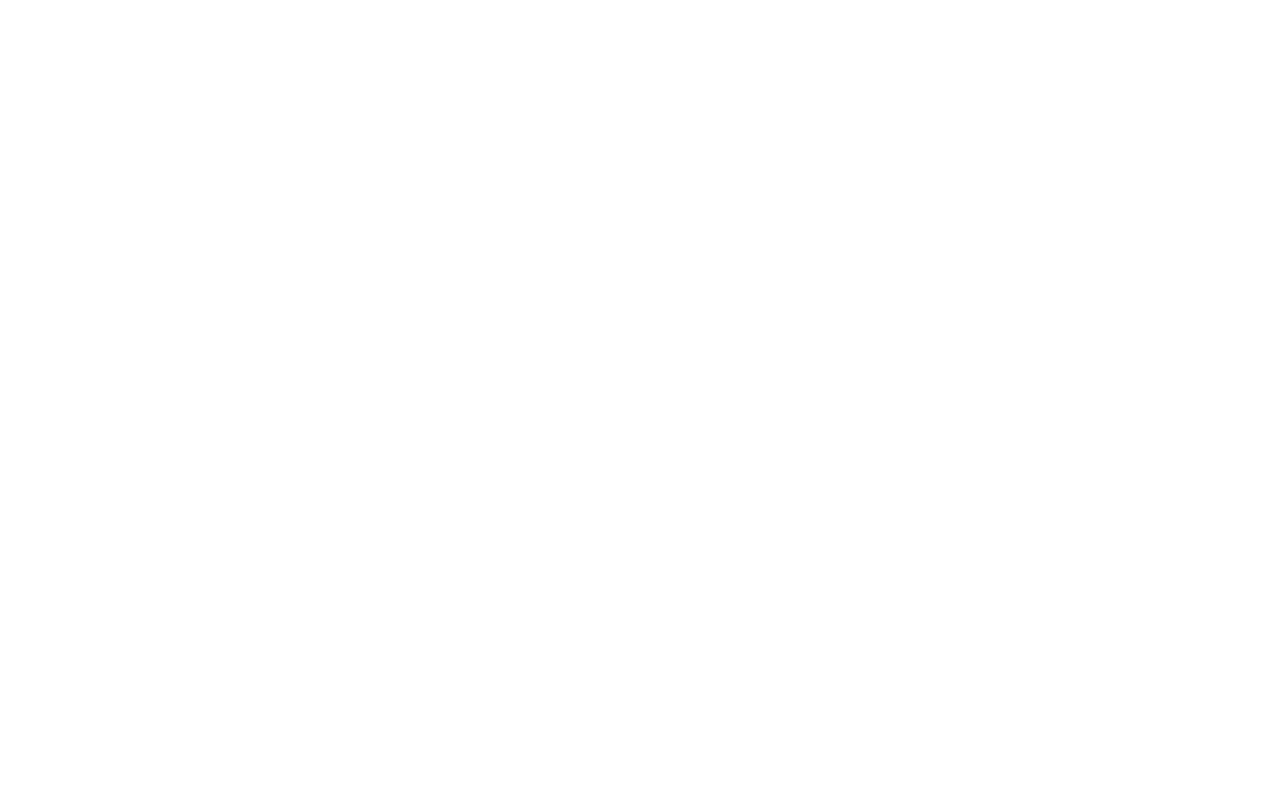
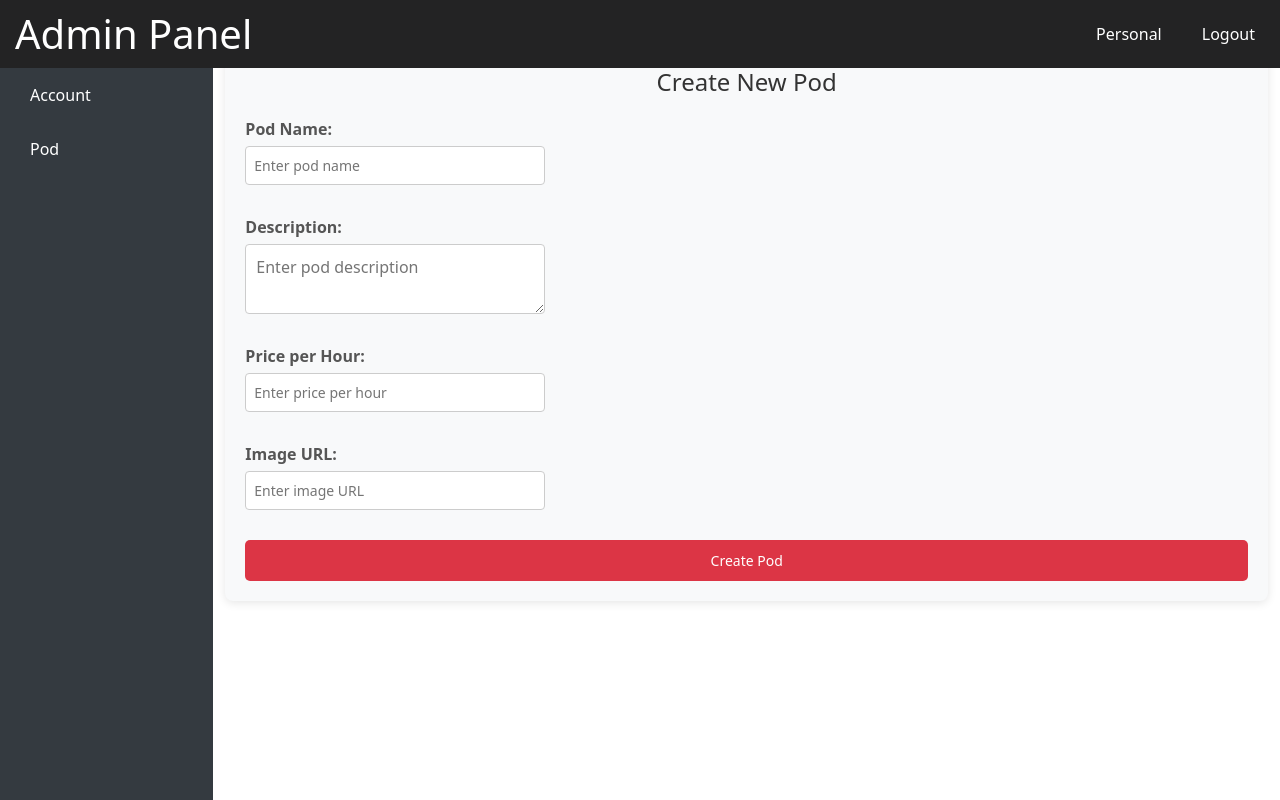
Before and after one commit to HarryTran-lead/Swp391-PodBookingSystem, a React (Vite) app in the folder Frontend/: page /SWP391-PodSystemBooking/admin/create-pod in a window 1280 px wide. Before the commit this address had no page. Built offline with nearby package versions, Linux system fonts and the light colour scheme.

Commit message:
add basic CRUD Pod admin

```diff
--- /dev/null
+++ b/Frontend/src/AdminPages/Pod/CreatePod.jsx
@@ -0,0 +1,117 @@
+import React, { useState } from 'react';
+import axios from 'axios';
+import { useNavigate } from 'react-router-dom';
+import { ToastContainer, toast } from 'react-toastify'; // Import react-toastify
+import 'react-toastify/dist/ReactToastify.css'; // Import react-toastify CSS
+import './Pod.css'; // Ensure you have a CSS file for styling
+
+export default function CreatePod() {
+  const [pod, setPod] = useState({
+    name: '',
+    description: '',
+    pricePerHour: '',
+    imgPod: '',
+  });
+
+  const [error, setError] = useState('');
+  const navigate = useNavigate();
+
+  // Handle input changes
+  const handleChange = (e) => {
+    const { name, value } = e.target;
+    setPod({ ...pod, [name]: value });
+  };
+
+  // Handle form submission
+  const handleSubmit = async (e) => {
+    e.preventDefault();
+
+    // Simple form validation
+    if (!pod.name || !pod.description || !pod.pricePerHour || !pod.imgPod) {
+      setError('All fields are required.');
+      toast.error('All fields are required.'); // Show error notification
+      return;
+    }
+
+    try {
+      // API URL for creating a new pod
+      const API_URL = 'https://667f687ff2cb59c38dc8cee6.mockapi.io/api/v1/Pod';
+      const response = await axios.post(API_URL, pod);
+      console.log('Pod created successfully:', response); // Debug: Check if this logs correctly
+      toast.success('Pod created successfully!'); // Show success notification
+      navigate('/SWP391-PodSystemBooking/admin/pod'); // Navigate back to pod list page
+    } catch (err) {
+      console.error('Error creating pod:', err);
+      setError('Failed to create pod. Please try again later.');
+      toast.error('Failed to create pod. Please try again later.'); // Show error notification
+    }
+  };
+
+  return (
+    <div className="create-pod-page">
+      <h1>Create New Pod</h1>
+
+      {error && <div className="error-message">{error}</div>}
+
+      <form className="create-pod-form" onSubmit={handleSubmit}>
+        <div className="form-group">
+          <label htmlFor="name">Pod Name:</label>
+          <input
+            type="text"
+            id="name"
+            name="name"
+            value={pod.name}
+            onChange={handleChange}
+            placeholder="Enter pod name"
+            required
+          />
+        </div>
+
+        <div className="form-group">
+          <label htmlFor="description">Description:</label>
+          <textarea
+            id="description"
+            name="description"
+            value={pod.description}
+            onChange={handleChange}
+            placeholder="Enter pod description"
+            required
+          ></textarea>
+        </div>
+
+        <div className="form-group">
+          <label htmlFor="pricePerHour">Price per Hour:</label>
+          <input
+            type="number"
+            id="pricePerHour"
+            name="pricePerHour"
+            value={pod.pricePerHour}
+            onChange={handleChange}
+            placeholder="Enter price per hour"
+            required
+          />
+        </div>
+
+        <div className="form-group">
+          <label htmlFor="imgPod">Image URL:</label>
+          <input
+            type="text"
+            id="imgPod"
+            name="imgPod"
+            value={pod.imgPod}
+            onChange={handleChange}
+            placeholder="Enter image URL"
+            required
+          />
+        </div>
+
+        <button type="submit" className="submit-button">
+          Create Pod
+        </button>
+      </form>
+
+      {/* ToastContainer for displaying notifications */}
+      <ToastContainer position="top-right" autoClose={3000} hideProgressBar={false} />
+    </div>
+  );
+}
--- a/Frontend/src/AdminPages/Pod/Pod.css
+++ b/Frontend/src/AdminPages/Pod/Pod.css
@@ -60,9 +60,13 @@
     text-transform: uppercase;
   }
 
-  tr:hover {
-    background-color: #f1f1f1;
+  .pod-image {
+    width: 50px; /* Adjust size as needed */
+    height: 50px;
+    object-fit: cover;
+    border-radius: 4px;
   }
+
 
   /* Button styles inside table cells */
   button {
@@ -87,3 +91,130 @@
   button:last-child {
     background-color: #dc3545; /* Delete button */
   }
+
+  /* ./AdminPages/CreatePod.css */
+
+.create-pod-page {
+    padding: 20px;
+    background-color: #f8f9fa;
+    border-radius: 8px;
+    box-shadow: 0 2px 10px rgba(0, 0, 0, 0.1);
+  }
+
+  .create-pod-page h1 {
+    margin-bottom: 20px;
+    font-size: 24px;
+    color: #333;
+    text-align: center;
+  }
+
+  .error-message {
+    color: #dc3545;
+    margin-bottom: 15px;
+    text-align: center;
+  }
+
+  .create-pod-form {
+    display: flex;
+    flex-direction: column;
+    gap: 15px;
+  }
+
+  .form-group {
+    display: flex;
+    flex-direction: column;
+  }
+
+  label {
+    margin-bottom: 5px;
+    font-weight: bold;
+  }
+
+  input, textarea {
+    padding: 10px;
+    border: 1px solid #ccc;
+    border-radius: 4px;
+    font-size: 14px;
+  }
+
+  textarea {
+    resize: vertical;
+  }
+
+  .submit-button {
+    padding: 10px 15px;
+    font-size: 14px;
+    color: #fff;
+    background-color: #007bff;
+    border: none;
+    border-radius: 5px;
+    cursor: pointer;
+    transition: background-color 0.3s ease;
+  }
+
+  .submit-button:hover {
+    background-color: #0056b3;
+  }
+
+  /* ./AdminPages/UpdatePod.css */
+
+.update-pod-page {
+  display: flex;
+  flex-direction: column;
+  align-items: center;
+  padding: 20px;
+  background-color: #f9f9f9;
+  min-height: 100vh;
+}
+
+.update-pod-page h1 {
+  margin-bottom: 20px;
+  font-size: 24px;
+  color: #333;
+}
+
+.form-group {
+  display: flex;
+  flex-direction: column;
+  margin-bottom: 15px;
+  width: 300px;
+}
+
+.form-group label {
+  margin-bottom: 5px;
+  font-weight: bold;
+  color: #555;
+}
+
+.form-group input {
+  padding: 8px;
+  border: 1px solid #ccc;
+  border-radius: 4px;
+  font-size: 14px;
+}
+
+.form-group input:focus {
+  outline: none;
+  border-color: #007bff;
+  box-shadow: 0 0 5px rgba(0, 123, 255, 0.3);
+}
+
+.update-button {
+  padding: 10px 15px;
+  color: #fff;
+  background-color: #007bff;
+  border: none;
+  border-radius: 4px;
+  cursor: pointer;
+  font-size: 16px;
+  transition: background-color 0.3s;
+}
+
+.update-button:hover {
+  background-color: #0056b3;
+}
+
+.update-button:disabled {
+  background-color: #ccc;
+  cursor: not-allowed;
+}
--- /dev/null
+++ b/Frontend/src/AdminPages/Pod/UpdatePod.jsx
@@ -0,0 +1,82 @@
+// ./AdminPages/UpdatePod.jsx
+import React, { useState } from 'react';
+import { useLocation, useNavigate } from 'react-router-dom';
+import axios from 'axios';
+import { ToastContainer, toast } from 'react-toastify';
+import 'react-toastify/dist/ReactToastify.css';
+import './Pod.css'; // Create this CSS file for styling
+
+export default function UpdatePod() {
+  const { state } = useLocation();
+  const navigate = useNavigate();
+  const [formData, setFormData] = useState({
+    Name: state?.pod.Name || '',
+    LocationID: state?.pod.LocationID || '',
+    PricePerHour: state?.pod.PricePerHour || '',
+  });
+
+  const API_URL = `https://667f687ff2cb59c38dc8cee6.mockapi.io/api/v1/Pod/${state?.pod.id}`;
+
+  // Handle form input changes
+  const handleChange = (e) => {
+    const { name, value } = e.target;
+    setFormData({ ...formData, [name]: value });
+  };
+
+  // Handle form submission to update the pod
+  const handleSubmit = async (e) => {
+    e.preventDefault();
+    try {
+      await axios.put(API_URL, formData);
+      toast.success('Pod updated successfully!');
+      navigate('/SWP391-PodSystemBooking/admin/pods'); // Redirect back to the Pod management page
+    } catch (error) {
+      console.error('Error updating pod:', error);
+      toast.error('Failed to update pod.');
+    }
+  };
+
+  return (
+    <div className="update-pod-page">
+      <h1>Update Pod</h1>
+      <form onSubmit={handleSubmit}>
+        <div className="form-group">
+          <label>Name:</label>
+          <input
+            type="text"
+            name="Name"
+            value={formData.Name}
+            onChange={handleChange}
+            required
+          />
+        </div>
+        <div className="form-group">
+          <label>Location ID:</label>
+          <input
+            type="text"
+            name="LocationID"
+            value={formData.LocationID}
+            onChange={handleChange}
+            required
+          />
+        </div>
+        <div className="form-group">
+          <label>Price Per Hour:</label>
+          <input
+            type="number"
+            name="PricePerHour"
+            value={formData.PricePerHour}
+            onChange={handleChange}
+            required
+          />
+        </div>
+        <button type="submit" className="update-button">
+          Update Pod
+        </button>
+      </form>
+
+      {/* ToastContainer for notifications */}
+      <ToastContainer position="top-right" autoClose={3000} hideProgressBar={false} />
+    </div>
+  );
+}
--- a/Frontend/src/App.jsx
+++ b/Frontend/src/App.jsx
@@ -13,6 +13,8 @@ import UpdateAccount from './AdminPages/Account/UpdateAccount'; // Import Update
 import CreateAccount from './AdminPages/Account/CreateAccount';
 import DetailPodBooking from './UserPages/DetailPodBooking/DetailPodBooking';
 import Pod from './AdminPages/Pod/Pod'
+import CreatePod from './AdminPages/Pod/CreatePod';
+import UpdatePod from './AdminPages/Pod/UpdatePod';
 import 'bootstrap/dist/css/bootstrap.min.css';
 
 function App() {
@@ -34,7 +36,11 @@ function App() {
         <Route path="/SWP391-PodSystemBooking/admin/account" element={<AdminLayout><Account /></AdminLayout>} />
         <Route path="/SWP391-PodSystemBooking/admin/update-account" element={<AdminLayout><UpdateAccount /></AdminLayout>} />
         <Route path="/SWP391-PodSystemBooking/admin/create-account" element={<AdminLayout><CreateAccount /></AdminLayout>} />
+
         <Route path="/SWP391-PodSystemBooking/admin/pod" element={<AdminLayout><Pod /></AdminLayout>} />
+        <Route path="/SWP391-PodSystemBooking/admin/create-pod" element={<AdminLayout><CreatePod /></AdminLayout>} />
+        <Route path="/SWP391-PodSystemBooking/admin/update-pod" element={<AdminLayout><UpdatePod /></AdminLayout>} />
+
         {/* Add more admin routes here as needed */}
       </Routes>
     </Router>
--- a/Frontend/src/UserPages/HomePage/HomePage.css
+++ b/Frontend/src/UserPages/HomePage/HomePage.css
@@ -230,7 +230,7 @@ border-radius: 8px;
   color:white;
 }
 
-.pod-image {
+.pod-image-homepage{
   max-width: 90%;
   height: auto;
   border-radius: 8px;
--- a/Frontend/src/UserPages/HomePage/HomePage.jsx
+++ b/Frontend/src/UserPages/HomePage/HomePage.jsx
@@ -66,7 +66,7 @@ export default function HomePage() {
           <div className="pods-grid">
             {pods.map((pod) => (
               <div key={pod.id} className="pod-card"> {/* Updated PodID to id */}
-                <img src={pod.ImgPod} alt={pod.Name} className="pod-image" />
+                <img src={pod.ImgPod} alt={pod.Name} className="pod-image-homepage" />
                 <h3>{pod.Name}</h3>
                 <p>{pod.Description}</p>
                 <p>Price per Hour: ${pod.PricePerHour}</p>
```
Also changed, not shown: Frontend/src/AdminPages/Pod/Pod.jsx (+6 -3 lines).
